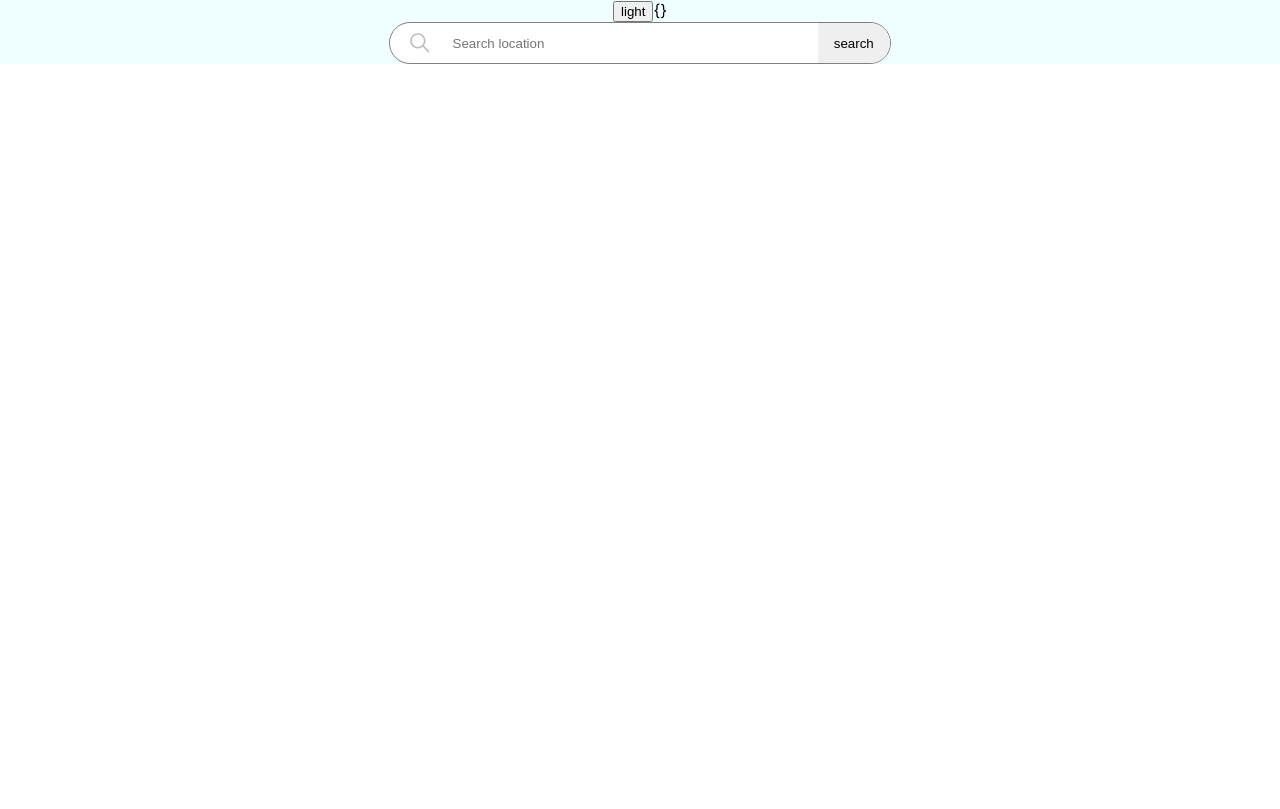
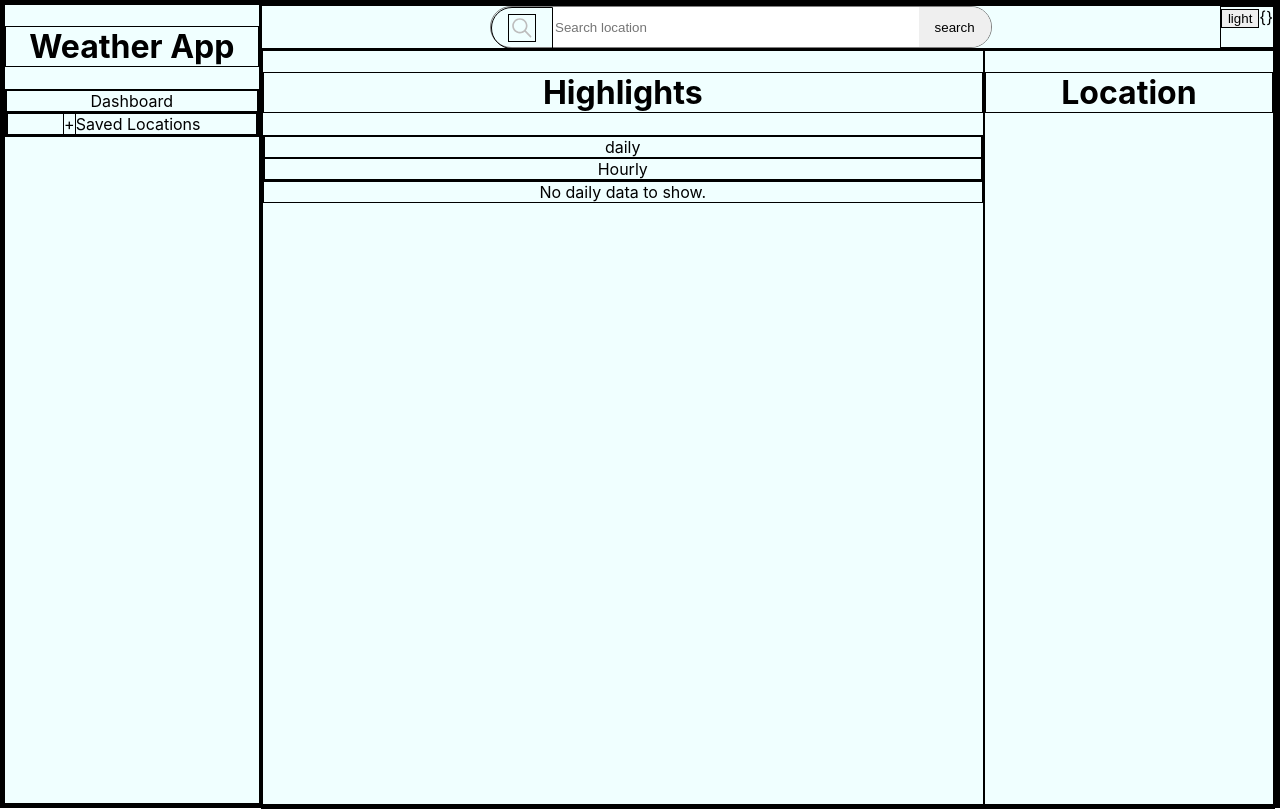
Before and after one commit to Lspacedev/react-weather-app, a React (Create React App) app: page / in a window 1280 px wide. Built offline with nearby package versions, Linux system fonts and the light colour scheme.

Commit message:
added components

```diff
--- a/src/App.css
+++ b/src/App.css
@@ -28,11 +28,59 @@
   color: #61dafb;
 }
 * {
+  border: 1px solid black;
 }
+
+.App {
+  height: 100vh;
+  display: flex;
+}
+.Sidebar {
+  flex: 2;
+}
+.Main {
+  flex: 8;
+  height: inherit;
+}
+
+.main-header {
+  display: flex;
+}
+
+.saved-btn:hover {
+  background-color: #282c34;
+}
+.sub-menu {
+  display: none;
+
+  padding: 50px 0px;
+}
+
+.saved:hover .sub-menu {
+  display: block;
+}
+
+.weather-information {
+  height: calc(100% - 42px);
+  display: flex;
+}
+
+.Highlights {
+  flex: 5;
+}
+.saved-location-card {
+  flex: 2;
+}
+.test {
+  margin: 0px;
+  padding: 0px;
+}
+
 button {
   cursor: pointer;
 }
 .search-div {
+  flex: 5;
   max-width: 500px;
   height: 40px;
   margin: auto;
@@ -40,7 +88,6 @@ button {
   display: flex;
   border-radius: 40px;
   border: 1px solid gray;
-  background-color: white;
 }
 
 .search-div input[type="search"] {
@@ -78,3 +125,12 @@ button {
 .light {
   background-color: azure;
 }
+
+@media screen and (max-width: 768px) {
+  .App {
+    flex-direction: column;
+  }
+  .weather-information {
+    flex-direction: column-reverse;
+  }
+}
--- a/src/App.js
+++ b/src/App.js
@@ -1,6 +1,7 @@
 import "./App.css";
 import { useState, useEffect } from "react";
 import Main from "./components/Main";
+import Sidebar from "./components/Sidebar";
 
 function App() {
   const [locationName, setLocationName] = useState("");
@@ -9,7 +10,8 @@ function App() {
 
   const [theme, setTheme] = useState("light");
   useEffect(() => {
-    /*fetch(
+    if (locationName !== "") {
+      fetch(
         `https://api.weatherapi.com/v1/forecast.json?key=1d668ceaba92432fb3890228240802&q=${locationName}`,
         { mode: "cors" }
       )
@@ -18,6 +20,7 @@ function App() {
           let location = res.location;
           let current = res.current;
           let forecast = res.forecast.forecastday[0];
+
           const obj = {
             country: location.country,
             region: location.region,
@@ -31,17 +34,33 @@ function App() {
               text: current.condition.text,
               icon: current.condition.icon,
             },
+            wind_speed: current.wind_kph,
             chance_of_rain: forecast.day.daily_chance_of_rain,
             sunrise: forecast.astro.sunrise,
             sunset: forecast.astro.sunset,
             uv: forecast.day.uv,
+            day: {
+              avghumidity: forecast.day.avghumidity,
+              avgtemp_c: forecast.day.avgtemp_c,
+              avgtemp_f: forecast.day.avgtemp_f,
+              avgvis_km: forecast.day.avgvis_km,
+              avgvis_miles: forecast.day.avgvis_miles,
+            },
+            hour: {
+              twelve_am: forecast.hour[0],
+              six_am: forecast.hour[0],
+              six_pm: forecast.hour[0],
+              twelve_pm: forecast.hour[0],
+            },
           };
-        console.log("object:", obj);
+
           setLocationObj(obj);
-      }).catch(err){
+        })
+        .catch((err) => {
           setErr(err);
-      };*/
-  }, []);
+        });
+    }
+  }, [locationName]);
   function changeLocation(name) {
     setLocationName(name);
   }
@@ -49,12 +68,16 @@ function App() {
     let toggle = theme === "light" ? "dark" : "light";
     setTheme(toggle);
   }
+  console.log(locationObj);
   return (
     <div className={`App ${theme}`}>
-      <button onClick={changeTheme}>{theme}</button>
-      {locationName}
-      {JSON.stringify(locationObj)}
-      <Main changeLocation={changeLocation} />
+      <Sidebar />
+      <Main
+        locationObj={locationObj}
+        changeLocation={changeLocation}
+        changeTheme={changeTheme}
+        theme={theme}
+      />
     </div>
   );
 }
--- /dev/null
+++ b/src/components/DailyHighlightCards.js
@@ -0,0 +1,5 @@
+function DailyHighlightCards({ day }) {
+  return <div>{JSON.stringify(day)}</div>;
+}
+
+export default DailyHighlightCards;
--- /dev/null
+++ b/src/components/Highlights.js
@@ -0,0 +1,52 @@
+import { useState } from "react";
+import DailyHighlightCards from "./DailyHighlightCards";
+import HourlyHighlightCard from "./HourlyHighlightCard";
+
+function Highlights({ locationObj }) {
+  const [content, setContent] = useState("daily");
+  function handleContentChange(name) {
+    setContent(name);
+  }
+  const day = locationObj.day;
+  const hour = locationObj.hour;
+  return (
+    <div className="Highlights">
+      <h1>Highlights</h1>
+      <div className="daily-hourly">
+        <div
+          onClick={() => {
+            handleContentChange("daily");
+          }}
+        >
+          daily
+        </div>
+        <div
+          onClick={() => {
+            handleContentChange("hourly");
+          }}
+        >
+          Hourly
+        </div>
+      </div>
+      <div className="highlights-content">
+        {content === "daily" ? (
+          day ? (
+            <DailyHighlightCards day={day} />
+          ) : (
+            "No daily data to show."
+          )
+        ) : day ? (
+          <div>
+            <HourlyHighlightCard hour={hour.twelve_am} time={"12:00 am"} />
+            <HourlyHighlightCard hour={hour.six_am} time={"6:00 am"} />
+            <HourlyHighlightCard hour={hour.twelve_pm} time={"12:00 pm"} />
+            <HourlyHighlightCard hour={hour.six_pm} time={"6:00 pm"} />
+          </div>
+        ) : (
+          "No hourly data to show."
+        )}
+      </div>
+    </div>
+  );
+}
+export default Highlights;
--- /dev/null
+++ b/src/components/HourlyHighlightCard.js
@@ -0,0 +1,16 @@
+function HourlyHighlightCard({ hour, time }) {
+  const conditionText = hour.condition.text;
+  const conditionIcon = hour.condition.icon;
+  const temp_c = hour.temp_c;
+  const temp_f = hour.temp_f;
+  return (
+    <div>
+      <h4>{time}</h4>
+      <div>
+        <img src={`${conditionIcon}`} />
+      </div>
+      <div>{temp_c}</div>
+    </div>
+  );
+}
+export default HourlyHighlightCard;
--- a/src/components/Main.js
+++ b/src/components/Main.js
@@ -1,8 +1,21 @@
 import SearchLocation from "./SearchLocation";
-function Main({ changeLocation }) {
+import SavedLocationCard from "./SavedLocationCard";
+import Highlights from "./Highlights";
+function Main({ locationObj, changeLocation, changeTheme, theme }) {
   return (
-    <div>
-      <SearchLocation changeLocation={changeLocation} />
+    <div className="Main">
+      <div className="main-header">
+        <SearchLocation changeLocation={changeLocation} />
+        <div className="test">
+          <button onClick={changeTheme}>{theme}</button>
+          {/*locationName*/}
+          {JSON.stringify(locationObj)}
+        </div>
+      </div>
+      <div className="weather-information">
+        <Highlights locationObj={locationObj} />
+        <SavedLocationCard />
+      </div>
     </div>
   );
 }
--- /dev/null
+++ b/src/components/SavedLocationCard.js
@@ -0,0 +1,8 @@
+function SavedLocationCard() {
+  return (
+    <div className="saved-location-card">
+      <h1>Location</h1>
+    </div>
+  );
+}
+export default SavedLocationCard;
--- /dev/null
+++ b/src/components/Sidebar.js
@@ -0,0 +1,20 @@
+function Sidebar() {
+  return (
+    <div className="Sidebar">
+      <h1>Weather App</h1>
+      <div className="dashboard-saved">
+        <div className="dashboard">Dashboard</div>
+        <div className="saved">
+          <div className="saved-btn">
+            <span>+</span>Saved Locations
+          </div>
+          <div className="sub-menu">
+            <h4>Pretoria</h4>
+          </div>
+        </div>
+      </div>
+    </div>
+  );
+}
+
+export default Sidebar;
```
Lines whose indentation alone changed are shown as unchanged.
